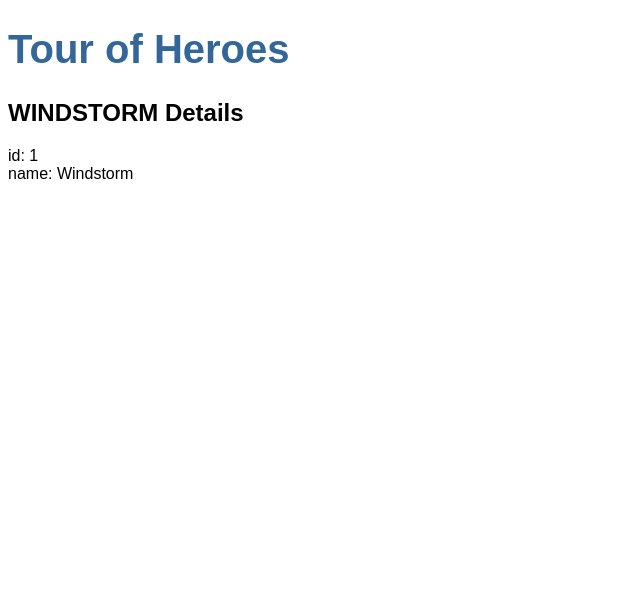
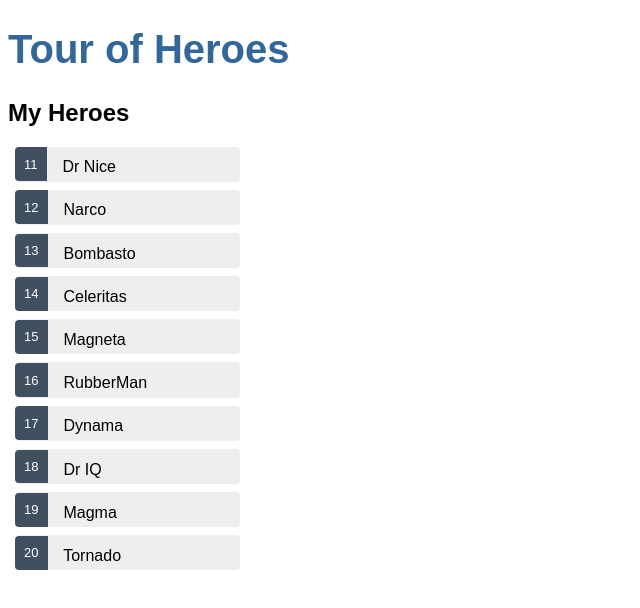
Before and after one commit to iamrajendra/myphd, an Angular app: page / in a window 1280 px wide. Shown: the top 608 px of the page, without its empty margins (0-640 px from the left). Built offline with nearby package versions, Linux system fonts and the light colour scheme.

Commit message:
Display Heroes List

```diff
--- a/src/app/heroes/heroes.component.css
+++ b/src/app/heroes/heroes.component.css
@@ -0,0 +1,44 @@
+/* HeroesComponent's private CSS styles */
+.heroes {
+    margin: 0 0 2em 0;
+    list-style-type: none;
+    padding: 0;
+    width: 15em;
+  }
+  .heroes li {
+    cursor: pointer;
+    position: relative;
+    left: 0;
+    background-color: #EEE;
+    margin: .5em;
+    padding: .3em 0;
+    height: 1.6em;
+    border-radius: 4px;
+  }
+  .heroes li:hover {
+    color: #607D8B;
+    background-color: #DDD;
+    left: .1em;
+  }
+  .heroes li.selected {
+    background-color: #CFD8DC;
+    color: white;
+  }
+  .heroes li.selected:hover {
+    background-color: #BBD8DC;
+    color: white;
+  }
+  .heroes .badge {
+    display: inline-block;
+    font-size: small;
+    color: white;
+    padding: 0.8em 0.7em 0 0.7em;
+    background-color:#405061;
+    line-height: 1em;
+    position: relative;
+    left: -1px;
+    top: -4px;
+    height: 1.8em;
+    margin-right: .8em;
+    border-radius: 4px 0 0 4px;
+  }
--- a/src/app/heroes/heroes.component.html
+++ b/src/app/heroes/heroes.component.html
@@ -1,4 +1,20 @@
-<h2>{{hero.name | uppercase}} Details</h2>
+<h2>My Heroes</h2>
+<ul class="heroes">
+  <li *ngFor="let hero of heroes"
+    [class.selected]="hero === selectedHero"
+    (click)="onSelect(hero)">
+    <span class="badge">{{hero.id}}</span> {{hero.name}}
+  </li>
+</ul>
 
-<div><span>id: </span>{{hero.id}}</div>
-<div><span>name: </span>{{hero.name}}</div>
+<div *ngIf="selectedHero">
+
+  <h2>{{selectedHero.name | uppercase}} Details</h2>
+  <div><span>id: </span>{{selectedHero.id}}</div>
+  <div>
+    <label>name:
+      <input [(ngModel)]="selectedHero.name" placeholder="name"/>
+    </label>
+  </div>
+
+</div>
--- a/src/app/heroes/heroes.component.ts
+++ b/src/app/heroes/heroes.component.ts
@@ -1,20 +1,24 @@
 import { Component, OnInit } from '@angular/core';
 import { Hero } from '../hero';
+import { HEROES } from '../mock-heroes';
 
 @Component({
   selector: 'app-heroes',
   templateUrl: './heroes.component.html',
   styleUrls: ['./heroes.component.css']
 })
+
 export class HeroesComponent implements OnInit {
 
-  hero: Hero = {
-    id: 1,
-    name: 'Windstorm'
-  };
+  heroes = HEROES;
+  selectedHero: Hero;
+
   constructor() { }
 
-  ngOnInit(): void {
+  ngOnInit() {
   }
 
+  onSelect(hero: Hero): void {
+    this.selectedHero = hero;
+  }
 }
--- /dev/null
+++ b/src/app/mock-heroes.ts
@@ -0,0 +1,14 @@
+import { Hero } from './hero';
+
+export const HEROES: Hero[] = [
+  { id: 11, name: 'Dr Nice' },
+  { id: 12, name: 'Narco' },
+  { id: 13, name: 'Bombasto' },
+  { id: 14, name: 'Celeritas' },
+  { id: 15, name: 'Magneta' },
+  { id: 16, name: 'RubberMan' },
+  { id: 17, name: 'Dynama' },
+  { id: 18, name: 'Dr IQ' },
+  { id: 19, name: 'Magma' },
+  { id: 20, name: 'Tornado' }
+];
```
